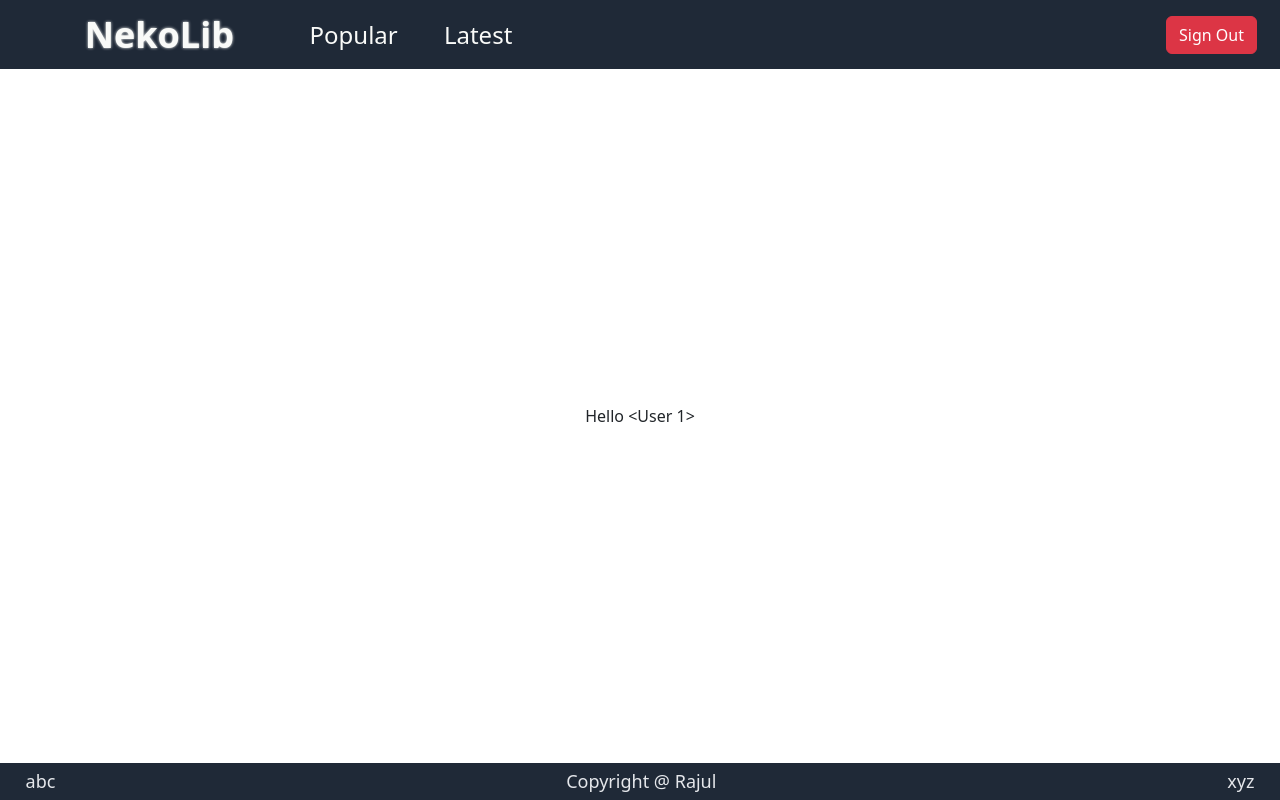
After one commit to ironman123/LibraryManagementApp, a Flask app: template templates/student-dashboard.html in a window 1280 px wide. The commit adds this page. Run offline with Flask 3, Linux system fonts and the light colour scheme; the template is opened without the code that fills it: values that come from a table or form of the project are taken from there, others are empty.

Commit message:
generalized the dashboard template

```diff
--- a/app.py
+++ b/app.py
@@ -18,7 +18,7 @@ with app.app_context():
 def userDashboard():
     if request.method == "GET":
         user = User.query.filter_by(id = session["userID"]).first()
-        return render_template('user-dashboard.html', user = user.firstname)
+        return render_template('student-dashboard.html', user = user.firstname)
 
 @app.route("/", methods = ["GET", "POST"])
 def index():
--- /dev/null
+++ b/static/styles/dashboard.css
@@ -0,0 +1,3 @@
+.body-container.student-dashboard {
+    min-height: 86.75vh;
+}
--- a/templates/user-dashboard.html
+++ b/templates/dashboard.html
@@ -2,7 +2,7 @@
 
 {% block head %}
     <title>Dashboard</title>
-    <link href="../static/styles/student-dashboard.css" rel="stylesheet">
+    <link href="../static/styles/dashboard.css" rel="stylesheet">
 {% endblock %}
 
 {% block userButton %}
@@ -12,7 +12,7 @@
 {% endblock %}
 
 {% block body %}
-    <div class="body-container student-dashboard">
+    <div class="body-container dashboard">
         Hello {{user}}
     </div>
 {% endblock %}
--- /dev/null
+++ b/templates/student-dashboard.html
@@ -0,0 +1,18 @@
+{% extends "dashboard.html" %}
+
+{% block head %}
+    <title>Student Dashboard</title>
+    <link href="../static/styles/student-dashboard.css" rel="stylesheet">
+{% endblock %}
+
+{% block userButton %}
+    <a href = "{{url_for('signout')}}" style="text-decoration: none; text-align: center; color: white;">
+        <button type="button" class="nav-item btn btn-danger">Sign Out</button>
+    </a>
+{% endblock %}
+
+{% block body %}
+    <div class="body-container student-dashboard">
+        Hello {{user}}
+    </div>
+{% endblock %}
```
